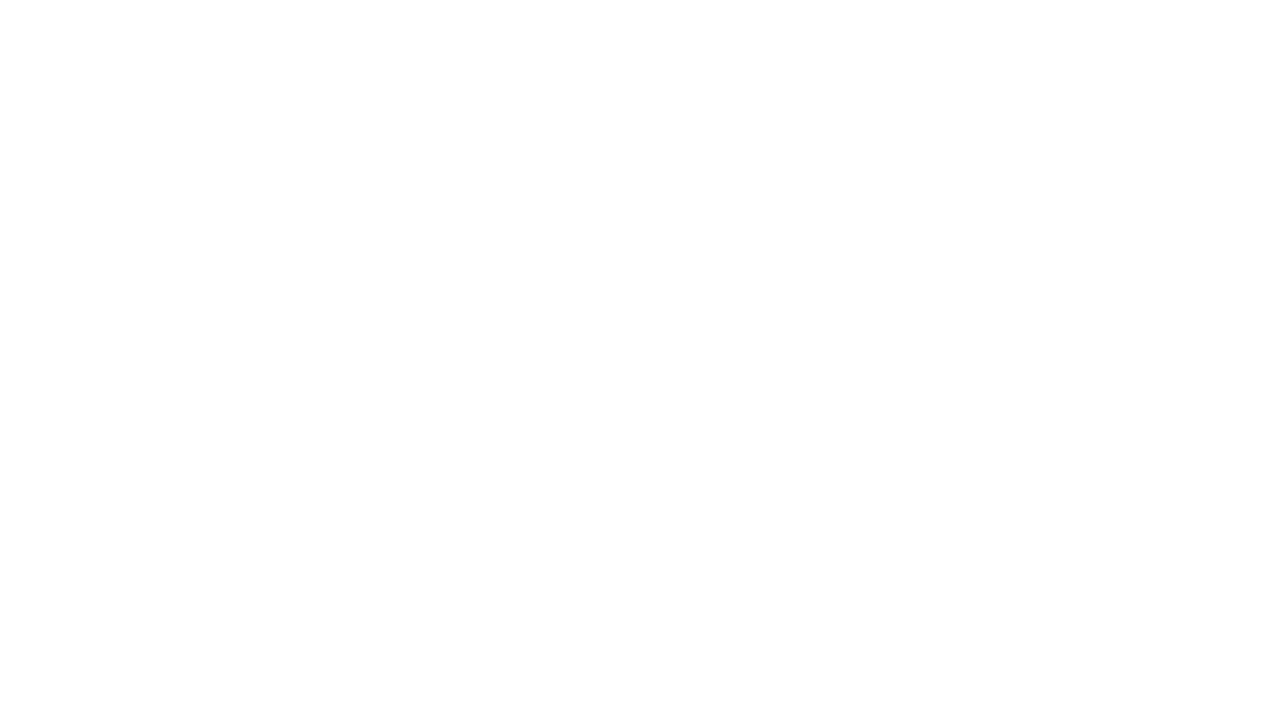
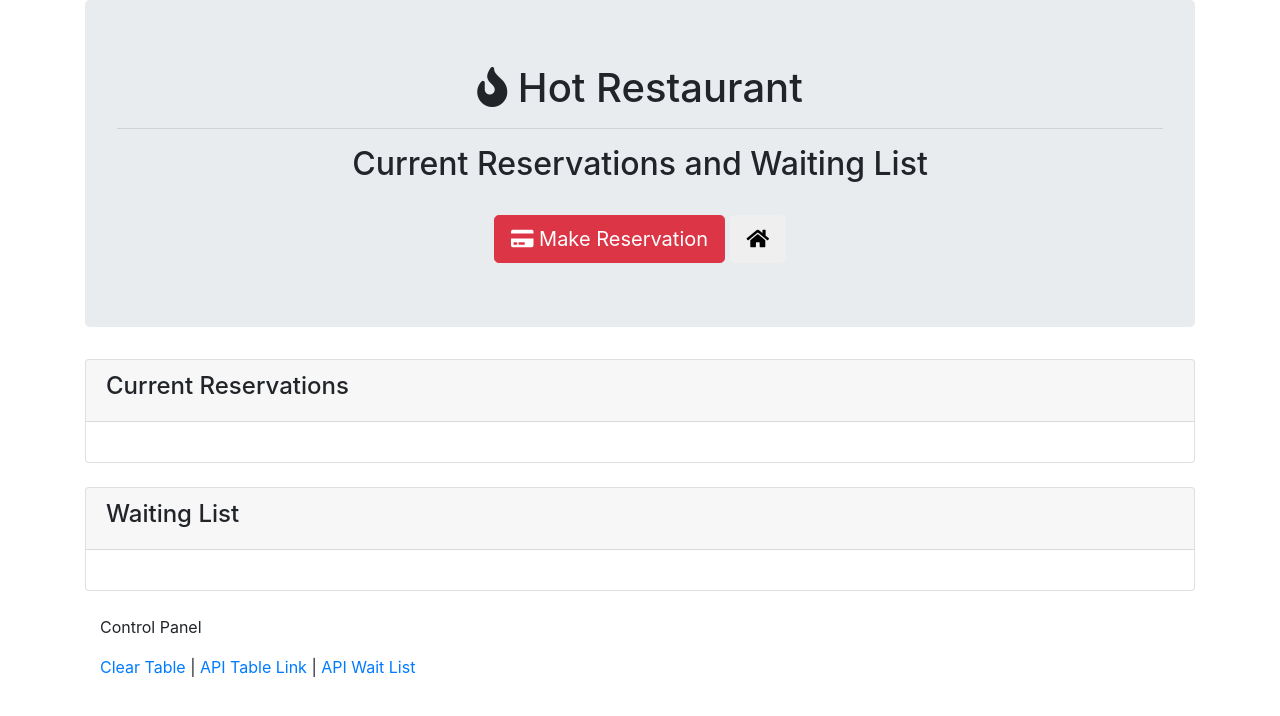
Before and after one commit to giboc/HotRestaurant, a website: page views.html in a window 1280 px wide. Drawn offline with nearby package versions, Linux system fonts and the light colour scheme.

Commit message:
View-page

```diff
--- a/views.html
+++ b/views.html
@@ -1,12 +1,67 @@
 <!DOCTYPE html>
 <html lang="en">
 <head>
-    <meta charset="UTF-8">
-    <meta name="viewport" content="width=device-width, initial-scale=1.0">
-    <meta http-equiv="X-UA-Compatible" content="ie=edge">
-    <title>Document</title>
+        <meta charset="UTF-8">
+        <meta name="viewport" content="width=device-width, initial-scale=1.0">
+        <meta http-equiv="X-UA-Compatible" content="ie=edge">
+        <title>Document</title>
+        <link rel="stylesheet" href="assets/css/reset.css">
+        <link rel="stylesheet" href="https://stackpath.bootstrapcdn.com/bootstrap/4.1.3/css/bootstrap.min.css" integrity="sha384-MCw98/SFnGE8fJT3GXwEOngsV7Zt27NXFoaoApmYm81iuXoPkFOJwJ8ERdknLPMO"
+            crossorigin="anonymous">
+        <link rel="stylesheet" href="https://use.fontawesome.com/releases/v5.4.2/css/all.css" integrity="sha384-/rXc/GQVaYpyDdyxK+ecHPVYJSN9bmVFBvjA/9eOB+pb3F2w2N6fc5qB9Ew5yIns"
+            crossorigin="anonymous">
+        <html lang="en">
 </head>
 <body>
 
+  <div class="container">
+
+        <div class="jumbotron">
+          <h1 class="text-center"><span class="fa fa-fire"></span> Hot Restaurant</h1>
+          <hr>
+          <h2 class="text-center">Current Reservations and Waiting List</h2>
+          <br>
+
+          <div class="text-center">
+            <a href="/reserve"><button class="btn btn-lg btn-danger"><span class="fa fa-credit-card"></span> Make Reservation</button></a>
+            <a href="/"><button class="btn btn-lg btn-default"><span class="fa fa-home"></span></button></a>
+          </div>
+        </div>
+
+        <div class="row">
+          <div class="col-lg-12">
+
+            <!-- Current Tables in Use -->
+            <div class="card">
+              <div class="card-header">
+                <h4>Current Reservations</h4>
+              </div>
+              <div class="card-body">
+                <ul id="tableList" class="list-group"></ul>
+              </div>
+            </div>
+
+            <!-- Waiting List Card -->
+            <div class="card mt-4">
+              <div class="card-header">
+                <h4>Waiting List</h4>
+              </div>
+              <div class="card-body">
+                <ul id="waitList" class="list-group"></ul>
+              </div>
+            </div>
+          </div>
+        </div>
+
+
+        <footer class="footer mt-4">
+          <div class="container">
+            <p>Control Panel</p>
+            <p><a href="#" id="clear">Clear Table</a> | <a href="/api/tables">API Table Link</a> | <a href="/api/waitlist">API
+                Wait List</a>
+          </div>
+        </footer>
+
+      </div>
 </body>
 </html>
```
